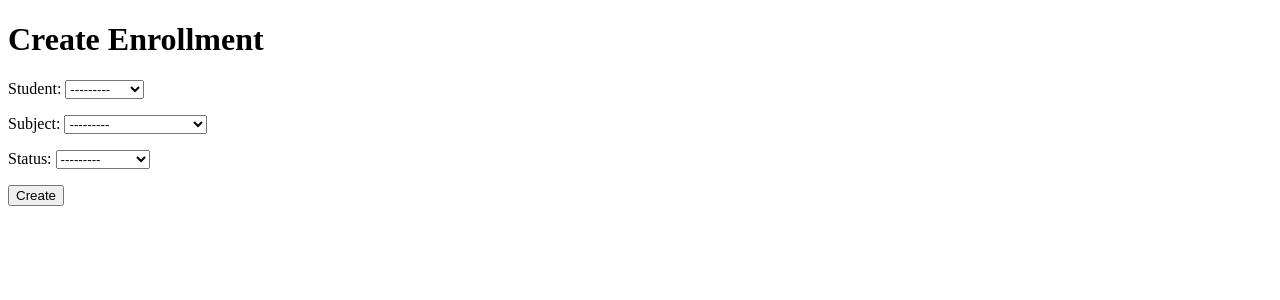
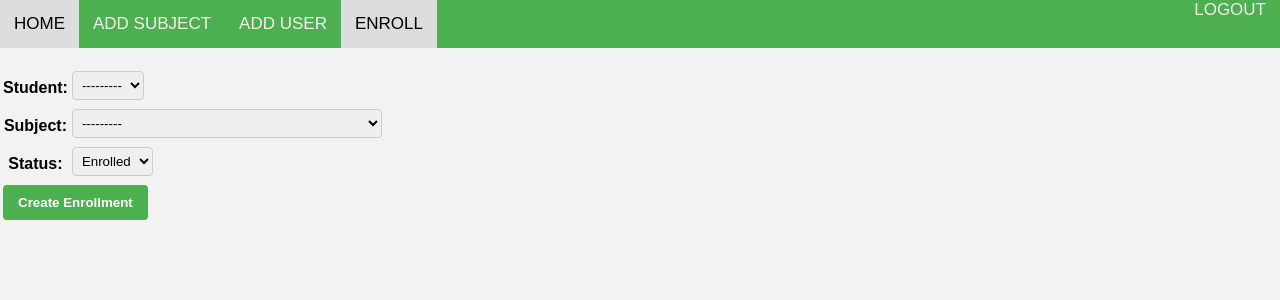
Before and after one commit to Cepa95/StudentEnrollmentApp, a Django app: page /enrollments/create/ in a window 1280 px wide. Shown: the top 300 px of the page. Run offline with Django 4.2, Linux system fonts and the light colour scheme; a user stored in the database is signed in; data comes from the database, SQL or seed files in the repository; both versions use the stored data as it was after the commit.

Commit message:
enrollment

```diff
--- a/EnrollmentApp/forms.py
+++ b/EnrollmentApp/forms.py
@@ -30,3 +30,8 @@ class StudentEnrollmentForm(forms.ModelForm):
     class Meta:
         model = StudentEnrollment
         fields = ['student', 'subject', 'status']
+
+    def __init__(self, *args, **kwargs):
+        super().__init__(*args, **kwargs)
+        # Filter students with role="student"
+        self.fields['student'].queryset = Korisnici.objects.filter(role='student')
--- a/EnrollmentApp/models.py
+++ b/EnrollmentApp/models.py
@@ -49,6 +49,8 @@ class Predmeti(models.Model):
     izborni = models.CharField(max_length=10, choices=IZBORNI)
     nositelj = models.ForeignKey(Korisnici, on_delete=models.SET_NULL, null=True, default=None)
 
+    def __str__(self):
+        return self.name
 
 
 class StudentEnrollment(models.Model):
--- a/EnrollmentApp/templates/add_subject.html
+++ b/EnrollmentApp/templates/add_subject.html
@@ -15,9 +15,10 @@
         <a href="{% url 'success' %}">HOME</a>
         <a href="{% url 'add_subject' %}" class="current">ADD SUBJECT</a>
         <a href="{% url 'add_user' %}">ADD USER</a>
+        <a href="{% url 'create_enrollment' %}"> ENROLL</a>
       </div>
       <div class="nav-right">
-        <a href="{% url 'logout' %}">LOGOUT</a>
+        <a href="{% url 'logout' %}" class ="logout" >LOGOUT</a>
       </div>
     </nav>
     <br>
--- a/EnrollmentApp/templates/add_user.html
+++ b/EnrollmentApp/templates/add_user.html
@@ -11,9 +11,10 @@
           <a href="{% url 'success' %}">HOME</a>
           <a href="{% url 'add_subject' %}">ADD SUBJECT</a>
           <a href="{% url 'add_user' %}" class="current">ADD USER</a>
+          <a href="{% url 'create_enrollment' %}"> ENROLL</a>
         </div>
         <div class="nav-right">
-          <a href="{% url 'logout' %}">LOGOUT</a>
+            <a href="{% url 'logout' %}" class ="logout" >LOGOUT</a>
         </div>
       </nav>
     <h2>Add User</h2>
--- a/EnrollmentApp/templates/create_enrollment.html
+++ b/EnrollmentApp/templates/create_enrollment.html
@@ -1,14 +1,54 @@
+{% load static %}
 <!DOCTYPE html>
 <html>
-<head>
-    <title>Create Enrollment</title>
-</head>
-<body>
-    <h1>Create Enrollment</h1>
-    <form method="post">
+  <head>
+    <title>ENROLL</title>
+    <link
+      rel="stylesheet"
+      type="text/css"
+      href="{% static 'css/style.css' %}"
+    />
+  </head>
+  <body>
+    <nav>
+      <div class="nav-left">
+        <a href="{% url 'success' %}">HOME</a>
+        <a href="{% url 'add_subject' %}">ADD SUBJECT</a>
+        <a href="{% url 'add_user' %}" >ADD USER</a>
+        <a href="{% url 'create_enrollment' %}" class="current"> ENROLL</a>
+      </div>
+      <div class="nav-right">
+        <a href="{% url 'logout' %}" class ="logout" >LOGOUT</a>
+      </div>
+    </nav>
+    <h2>Add User</h2>
+    <table>
+      <form method="post" action="{% url 'create_enrollment' %}">
         {% csrf_token %}
-        {{ form.as_p }}
-        <input type="submit" value="Create">
-    </form>
-</body>
+        <tr>
+          <th>{{ form.student.label_tag }}</th>
+          <td>{{ form.student }}</td>
+        </tr>
+        <tr>
+          <th>{{ form.subject.label_tag }}</th>
+          <td>{{ form.subject }}</td>
+        </tr>
+        <tr>
+          <th>{{ form.status.label_tag }}</th>
+          <td>
+            <select id="status" name="status" required>
+              <option value="Enrolled">Enrolled</option>
+              <option value="Passed">Passed</option>
+              <option value="Failed">Failed</option>
+            </select>
+          </td>
+        </tr>
+        <tr>
+          <td colspan="2">
+            <input type="submit" value="Create Enrollment">
+          </td>
+        </tr>
+      </form>
+    </table>
+  </body>
 </html>
--- a/EnrollmentApp/templates/edit_student.html
+++ b/EnrollmentApp/templates/edit_student.html
@@ -11,10 +11,11 @@
             <a href="{% url 'success' %}">HOME</a>
             <a href="{% url 'add_subject' %}">ADD SUBJECT</a>
             <a href="{% url 'add_user' %}" class="current">ADD USER</a>
+            <a href="{% url 'create_enrollment' %}"> ENROLL</a>
             <a href="{% url 'student_list' %}">STUDENT LIST</a>
         </div>
         <div class="nav-right">
-            <a href="{% url 'logout' %}">LOGOUT</a>
+            <a href="{% url 'logout' %}" class ="logout" >LOGOUT</a>
         </div>
     </nav>
     <br>
--- a/EnrollmentApp/templates/lista_predmeta.html
+++ b/EnrollmentApp/templates/lista_predmeta.html
@@ -15,9 +15,10 @@
           <a href="{% url 'success' %}">HOME</a>
           <a href="{% url 'add_subject' %}">ADD SUBJECT</a>
           <a href="{% url 'add_user' %}">ADD USER</a>
+          <a href="{% url 'create_enrollment' %}"> ENROLL</a>
         </div>
         <div class="nav-right">
-          <a href="{% url 'logout' %}">LOGOUT</a>
+          <a href="{% url 'logout' %}" class ="logout" >LOGOUT</a>
         </div>
     </nav>
     <br>
--- a/EnrollmentApp/templates/promjena_predmeta.html
+++ b/EnrollmentApp/templates/promjena_predmeta.html
@@ -15,10 +15,11 @@
         <a href="{% url 'success' %}">HOME</a>
         <a href="{% url 'add_subject' %}" class="current">ADD SUBJECT</a>
         <a href="{% url 'add_user' %}">ADD USER</a>
+        <a href="{% url 'create_enrollment' %}"> ENROLL</a>
         <a href="{% url 'lista_predmeta' %}">SUBJECT LIST</a>
       </div>
       <div class="nav-right">
-        <a href="{% url 'logout' %}">LOGOUT</a>
+        <a href="{% url 'logout' %}" class ="logout" >LOGOUT</a>
       </div>
     </nav>
     <br />
--- a/EnrollmentApp/templates/student_list.html
+++ b/EnrollmentApp/templates/student_list.html
@@ -11,9 +11,10 @@
             <a href="{% url 'success' %}">HOME</a>
             <a href="{% url 'add_subject' %}">ADD SUBJECT</a>
             <a href="{% url 'add_user' %}">ADD USER</a>
+            <a href="{% url 'create_enrollment' %}"> ENROLL</a>
         </div>
         <div class="nav-right">
-            <a href="{% url 'logout' %}">LOGOUT</a>
+            <a href="{% url 'logout' %}" class ="logout" >LOGOUT</a>
         </div>
     </nav>
     <br>
--- a/EnrollmentApp/templates/success.html
+++ b/EnrollmentApp/templates/success.html
@@ -12,9 +12,10 @@
           <a href="{% url 'success' %}" class="current" >HOME</a>
           <a href="{% url 'add_subject' %}">ADD SUBJECT</a>
           <a href="{% url 'add_user' %}">ADD USER</a>
+          <a href="{% url 'create_enrollment' %}"> ENROLL</a>
         </div>
         <div class="nav-right">
-          <a href="{% url 'logout' %}">LOGOUT</a>
+          <a href="{% url 'logout' %}" class ="logout" >LOGOUT</a>
         </div>
     </nav>
     <br>
--- a/EnrollmentApp/views.py
+++ b/EnrollmentApp/views.py
@@ -131,28 +131,27 @@ def create_enrollment(request):
         form = StudentEnrollmentForm(request.POST)
         if form.is_valid():
             form.save()
-            return redirect('enrollment_list')
+            return redirect('success')
     else:
         form = StudentEnrollmentForm()
-    return render(request, 'create_enrollment.html', {'form': form})
+
+    students = Korisnici.objects.filter(role='student')
+    context = {
+        'form': form,
+        'students': students
+    }
+    return render(request, 'create_enrollment.html', context)
 
 
-
-@login_required
-@user_passes_test(check_admin)
-def edit_enrollment(request, pk):
-    if request.method == 'POST':
-        form = StudentEnrollmentForm(request.POST)
-        if form.is_valid():
-            form.save()
-            return redirect('enrollment_list')
-    else:
-        form = PredmetForm()
-
-    context = {
-        'form': form,
-        'student': Korisnici.objects.filter(role='student')
-    }
-    return render(request, 'enrolment.html', context)
-
-##ima jos posla nastavak
+# @login_required
+# @user_passes_test(check_admin)
+# def edit_enrollment(request, pk):
+#     enrollment = get_object_or_404(StudentEnrollment, pk=pk)
+#     if request.method == 'POST':
+#         form = StudentEnrollmentForm(request.POST, instance=enrollment)
+#         if form.is_valid():
+#             form.save()
+#             return redirect('enrollment_list')
+#     else:
+#         form = StudentEnrollmentForm(instance=enrollment)
+#     return render(request, 'edit_enrollment.html', {'form': form})
--- a/project/urls.py
+++ b/project/urls.py
@@ -18,7 +18,7 @@ from django.contrib import admin
 from django.urls import path
 from EnrollmentApp.views import add_user, logout_view, success_login, add_subject
 from EnrollmentApp.views import lista_predmeta, promjena_predmeta, student_list, edit_student
-from EnrollmentApp.views import create_enrollment, edit_enrollment
+from EnrollmentApp.views import create_enrollment #enrollment_list #edit_enrollment
 from django.conf import settings
 from django.conf.urls.static import static
 from django.contrib.auth import views as auth_views
@@ -36,8 +36,8 @@ urlpatterns = [
     path('subjects/<int:predmet_id>/promjena/', promjena_predmeta, name='promjena_predmeta'),
     path('students/', student_list, name='student_list'),
     path('students/<int:student_id>/edit/', edit_student, name='edit_student'),
-    #  path('enrollments/', enrollment_list, name='enrollment_list'),
+    # path('enrollments/', enrollment_list, name='enrollment_list'),
     path('enrollments/create/', create_enrollment, name='create_enrollment'),
-    path('enrollments/<int:enrollment_id>/edit/', edit_enrollment, name='edit_enrollment'),
+    # path('enrollments/<int:enrollment_id>/edit/', edit_enrollment, name='edit_enrollment'),
 
 ]
--- a/static/css/style.css
+++ b/static/css/style.css
@@ -91,3 +91,6 @@ nav {
   .predmet-info a {
     margin-right: 10px;
   }
+
+  .logout:hover{ background-color: #4CAF50;
+    color: black; }
```
Also changed, not shown: EnrollmentApp/templates/edit_enrollment.html (+5 -14 lines), db.sqlite3.
